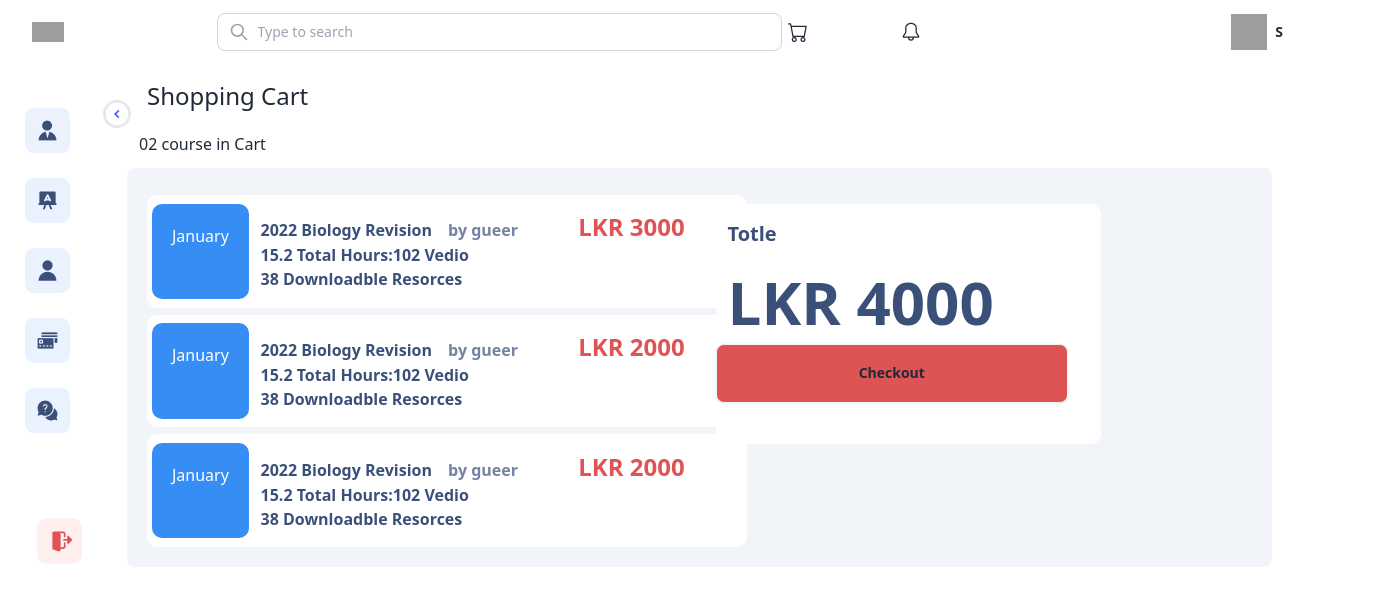
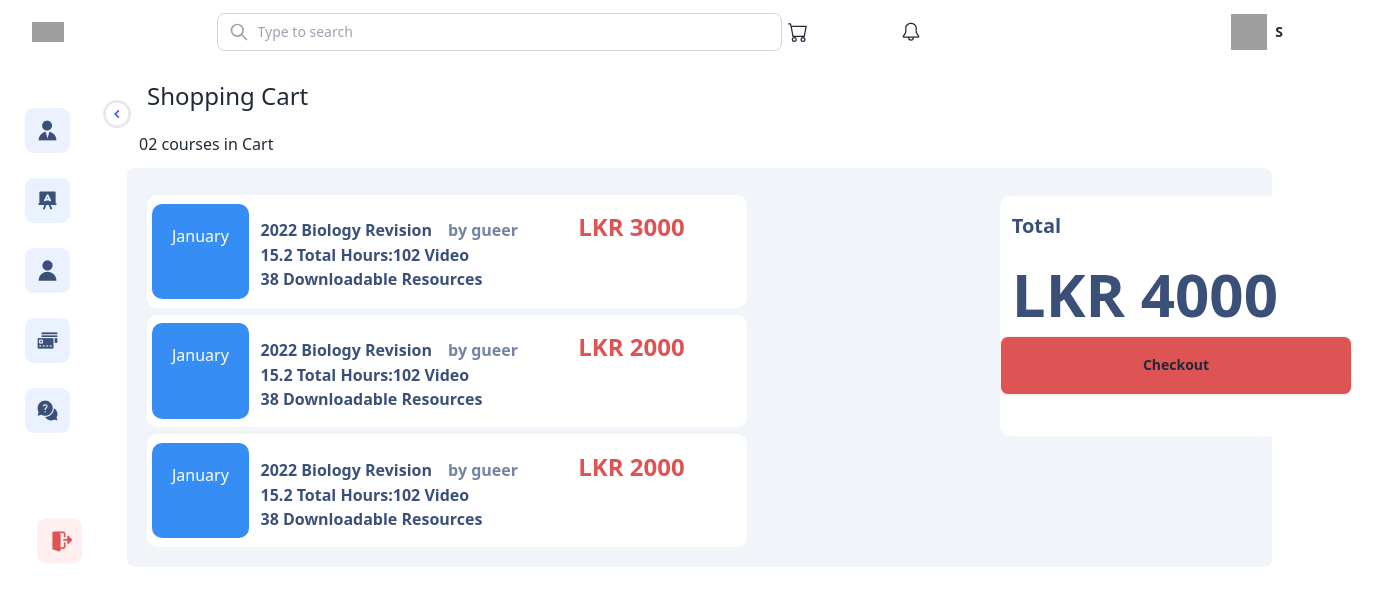
Before and after one commit to sachin96Boy/tution-frontend, a React (Vite) app: page /ShoppingCart in a window 1280 px wide. Shown: the top 606 px of the page, 1385 px wide, since content can reach past the window. Built offline with nearby package versions, Linux system fonts and the light colour scheme; grey boxes are pictures that could not be loaded.

Commit message:
updated Shopping cart

```diff
--- a/src/components/Page/ShoppingCart.tsx
+++ b/src/components/Page/ShoppingCart.tsx
@@ -1,4 +1,5 @@
-import React from "react";
+// ShoppingCart.js
+
 import TemplateDashboard from "../TemplateDashboard";
 import ShoppingCartComponents from "../ShoppingCartComponent";
 import TotalComponents from "../TotalComponent";
@@ -8,39 +9,37 @@ function ShoppingCart() {
     <TemplateDashboard>
       <form>
         <p className="text-2xl text-left pl-5 pt-2 pb-2">Shopping Cart</p>
-        <h1 className="p-3">02 course in Cart</h1>
+        <h1 className="p-3">02 courses in Cart</h1>
 
-        <div className="grid grid-cols-2 md:grid-cols-2  gap-8 p-5 rounded-lg  pt-5 bg-slate-100 text-white w-full">
-          <div className="	">
+        <div className="grid grid-cols-1 md:grid-cols-2 lg:grid-cols-3 xl:grid-cols-4 gap-8 p-5 rounded-lg pt-5 bg-slate-100 text-white">
+          <div className="col-span-1 md:col-span-2 lg:col-span-3 xl:col-span-3">
             <ShoppingCartComponents
               name={"2022 Biology Revision"}
-              name1={"15.2 Total Hours:102 Vedio"}
-              name2={"38 Downloadble Resorces"}
+              name1={"15.2 Total Hours:102 Video"}
+              name2={"38 Downloadable Resources"}
               Auther={"by gueer"}
               Month={"January"}
               price={"LKR 3000"}
             />
             <ShoppingCartComponents
               name={"2022 Biology Revision"}
-              name1={"15.2 Total Hours:102 Vedio"}
-              name2={"38 Downloadble Resorces"}
+              name1={"15.2 Total Hours:102 Video"}
+              name2={"38 Downloadable Resources"}
               Auther={"by gueer"}
               Month={"January"}
               price={"LKR 2000"}
             />
-             <ShoppingCartComponents
+            <ShoppingCartComponents
               name={"2022 Biology Revision"}
-              name1={"15.2 Total Hours:102 Vedio"}
-              name2={"38 Downloadble Resorces"}
+              name1={"15.2 Total Hours:102 Video"}
+              name2={"38 Downloadable Resources"}
               Auther={"by gueer"}
               Month={"January"}
               price={"LKR 2000"}
             />
-
-
           </div>
-          <div className="col-span-1 gap-10 ">
-          <TotalComponents Title="Totle" Total="LKR 4000" TTbutton="Checkout" />
+          <div className="col-span-1 md:col-span-1 lg:col-span-1 xl:col-span-1">
+            <TotalComponents Title="Total" Total="LKR 4000" TTbutton="Checkout" />
           </div>
         </div>
       </form>
--- a/src/components/TotalComponent.tsx
+++ b/src/components/TotalComponent.tsx
@@ -13,7 +13,7 @@ const TotalComponents: React.FunctionComponent<TotalComponentProps> = ({
 }) => {
   return (
     <>
-      <div className=" w-[385px] h-[240.03px] rounded-[10px] bg-white text-primary-content mt-4">
+      <div className=" w-[385px] h-[240.03px] rounded-[10px] bg-white text-primary-content mt-2">
         <h2 className="card-title text-[#3B5079] p-3 pt-4 font-bold">
           {Title}
         </h2>
--- a/src/components/navbar/Navbar.tsx
+++ b/src/components/navbar/Navbar.tsx
@@ -1,4 +1,3 @@
-import React from "react";
 import { BsCart } from "react-icons/bs";
 import { GoBell } from "react-icons/go";
 
```
Also changed, not shown: src/components/ShoppingCartComponent.tsx (+0 -10 lines).
